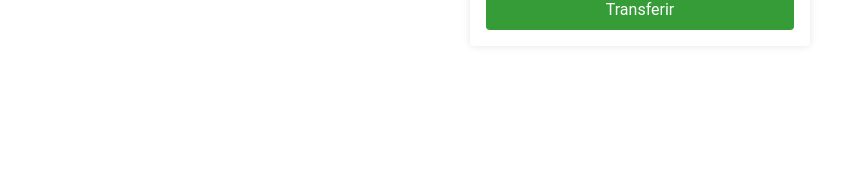
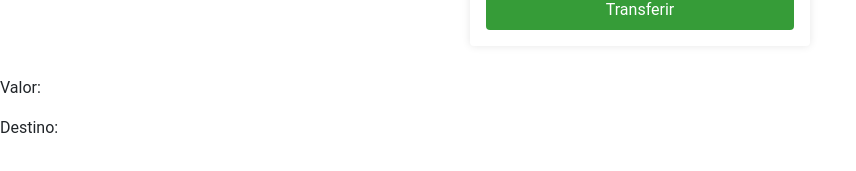
Before and after one commit to nfers/formacao-angular, an Angular app: page / in a window 1280 px wide. Shown: the part 271-442 px from the top of the page, without its empty margins (0-856 px from the left). Built offline with nearby package versions, Linux system fonts and the light colour scheme.

Commit message:
implementação do componete de extrato

```diff
--- a/src/app/app.component.html
+++ b/src/app/app.component.html
@@ -1,2 +1,6 @@
+<app-nova-transferencia
+  (postTransfer)="transfer($event)"
+></app-nova-transferencia>
 
-<app-nova-transferencia></app-nova-transferencia>
+<p>Valor: {{ transferencia?.valor }}</p>
+<p>Destino: {{ transferencia?.destino }}</p>
--- a/src/app/app.component.ts
+++ b/src/app/app.component.ts
@@ -7,4 +7,13 @@ import { Component } from '@angular/core';
 })
 export class AppComponent {
   title = 'byteBank';
+
+  destino: number;
+  valor: number;
+  transferencia: any;
+
+  transfer($event) {
+
+    this.transferencia = $event;
+  }
 }
--- a/src/app/app.module.ts
+++ b/src/app/app.module.ts
@@ -5,10 +5,12 @@ import { AppComponent } from './app.component';
 import { FormsModule } from '@angular/forms';
 
 import { NovaTransferenciaComponent } from './components/nova-transferencia/nova-transferencia.component';
+import { ExtratoComponent } from './components/extrato/extrato.component';
 @NgModule({
   declarations: [
     AppComponent,
-    NovaTransferenciaComponent
+    NovaTransferenciaComponent,
+    ExtratoComponent
   ],
   imports: [
     BrowserModule,
--- /dev/null
+++ b/src/app/components/extrato/extrato.component.html
@@ -0,0 +1 @@
+<p>extrato works!</p>
--- /dev/null
+++ b/src/app/components/extrato/extrato.component.ts
@@ -0,0 +1,15 @@
+import { Component, OnInit } from '@angular/core';
+
+@Component({
+  selector: 'app-extrato',
+  templateUrl: './extrato.component.html',
+  styleUrls: ['./extrato.component.scss']
+})
+export class ExtratoComponent implements OnInit {
+
+  constructor() { }
+
+  ngOnInit(): void {
+  }
+
+}
--- a/src/app/components/nova-transferencia/nova-transferencia.component.ts
+++ b/src/app/components/nova-transferencia/nova-transferencia.component.ts
@@ -1,4 +1,5 @@
-import { Component } from "@angular/core";
+import { Component, Output, EventEmitter } from "@angular/core";
+
 
 @Component({
   selector: 'app-nova-transferencia',
@@ -8,12 +9,19 @@ import { Component } from "@angular/core";
 
 export class NovaTransferenciaComponent {
 
+  @Output() postTransfer = new EventEmitter<any>()
+
   valor: number;
   destino: number;
 
   transferir() {
-    console.log('Solicitada nova transferência');
-    console.log('Valor: ', this.valor);
-    console.log('Destino: ', this.destino);
+    const newValue  = { valor: this.valor, destino: this.destino }
+    this.postTransfer.emit(newValue);
+    this.cleanFields();
+  }
+
+  cleanFields() {
+    this.valor = 0;
+    this.destino = 0;
   }
 }
```
Also changed, not shown: src/app/components/extrato/extrato.component.scss (added), 1 other file (tests, documents, lock files or other folders).
